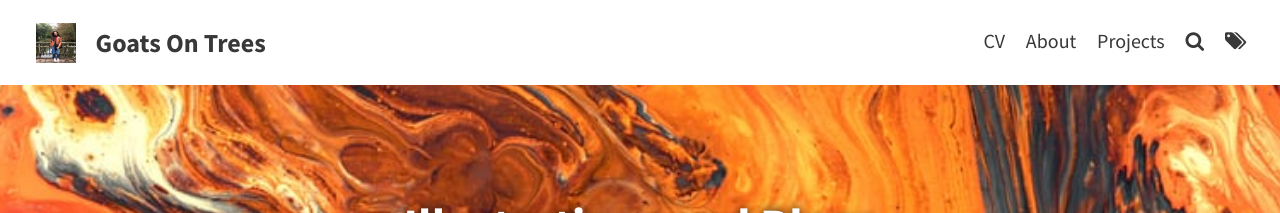
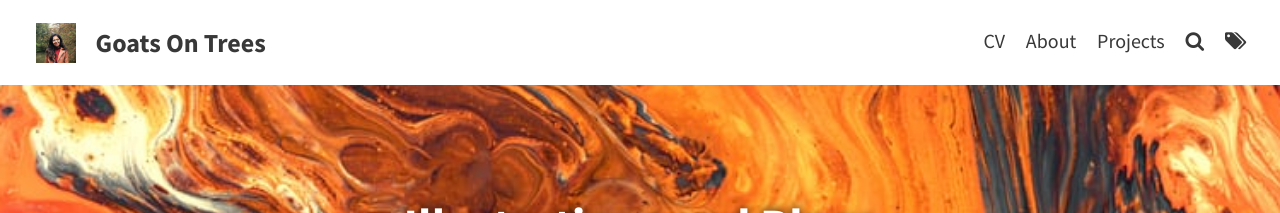
Before and after one commit to GoatsOnTrees/goatsontrees.github.io, a Jekyll site: the page built from index.html, in a window 1280 px wide. Shown: the top 213 px of the page. Built offline with Jekyll 4.4.1, drawn with Linux system fonts in a browser that asks for light colours; the list of posts is cut into pages by our own code.

Commit message:
changed profile image

```diff
--- a/_config.yml
+++ b/_config.yml
@@ -7,7 +7,7 @@ description: "A website with blog posts and pages" # used by search engines
 # SITE-SPECIFIC CONFIGURATION
 # Change these 2 images for your own site
 
-avatar: assets/img/KrupaFace.jpg
+avatar: assets/img/Profile_3.jpg
 favicon: assets/favicon.ico
 
 # Your blog on the home page can be arranged as a grid
```
Also changed, not shown: assets/img/Profile_3.jpg (added), images/2019/07/Matara_SriLanka.jpg (added).
